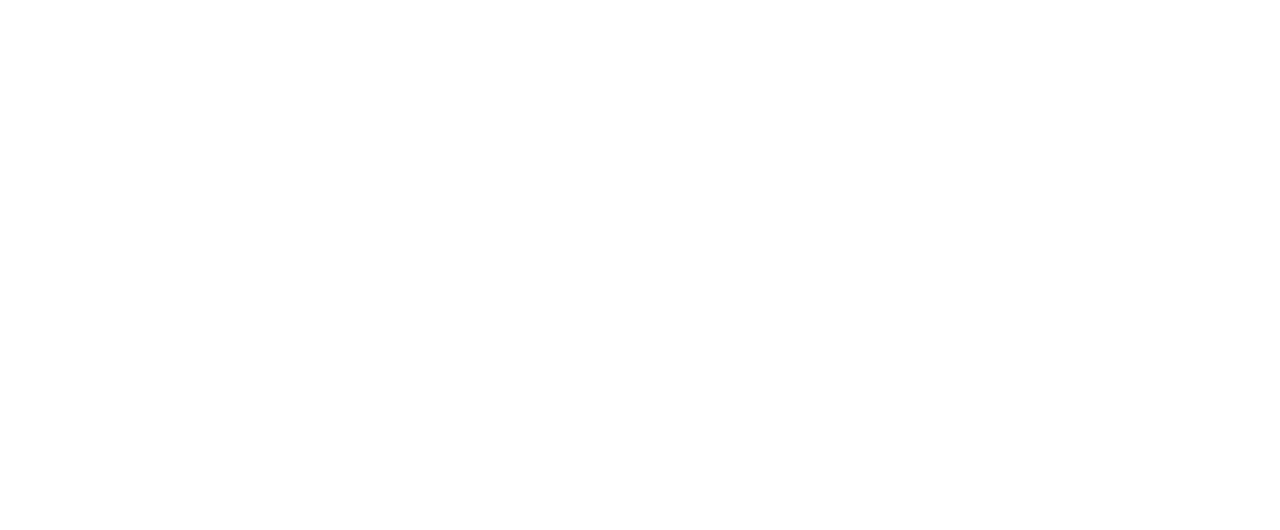
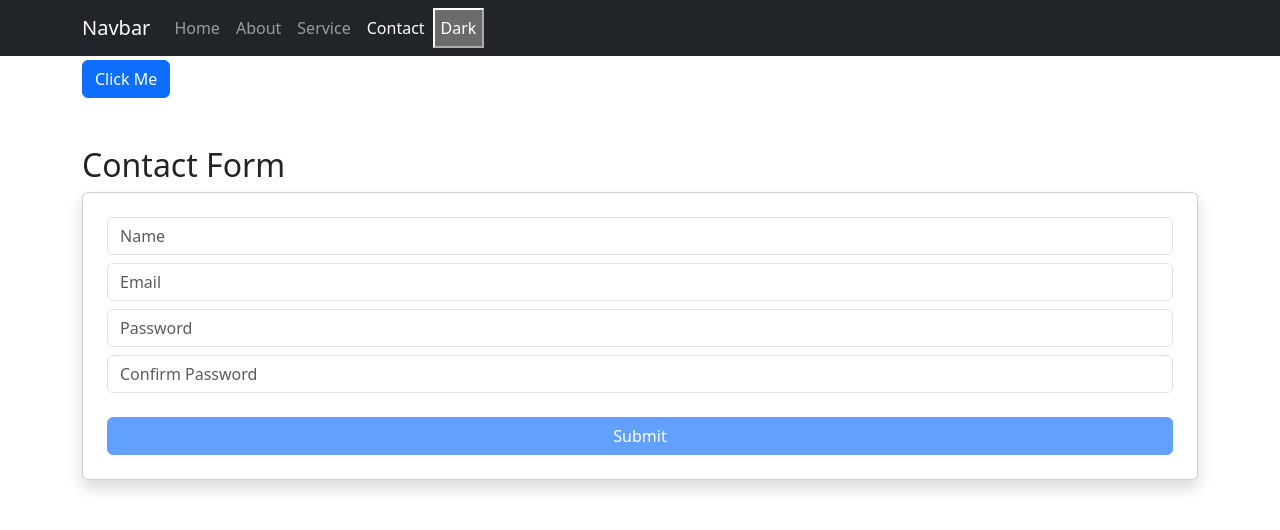
Before and after one commit to akash123a/ReactDashboard, a React (Vite) app: page /contact in a window 1280 px wide. Before the commit this address had no page. Shown: the top 530 px of the page. Built offline with nearby package versions, Linux system fonts and the light colour scheme.

Commit message:
inital step commit

```diff
--- a/src/App.css
+++ b/src/App.css
@@ -0,0 +1,5 @@
+body {
+  transition:
+    background-color 0.3s ease,
+    color 0.3s ease;
+}
--- a/src/App.jsx
+++ b/src/App.jsx
@@ -10,6 +10,8 @@ import Homedashboards  from "./pages/Homedashboards";
 
   import About from "./components/About/about";
  import Services from "./components/Services/Services";
+
+  import Contact from "./components/Contact/Contact";
 
 import AdminLayout from "./admin/AdminLayout";
 import Dashboard from "./admin/Dashboard";
@@ -47,7 +49,7 @@ function App() {
         <Route path="/" element={<><Navbar /><Home /></>} />
         <Route path="/about" element={<><Navbar /><About /></>} />
         <Route path="/service" element={<><Navbar /><Services /></>} />
-
+        <Route path="/contact" element={<><Navbar /><Contact /></>} />
       </Routes>
     </BrowserRouter>
   );
--- /dev/null
+++ b/src/components/Contact/Contact.jsx
@@ -0,0 +1,171 @@
+import React, { useState } from "react";
+
+const Contact = () => {
+  const [form, setForm] = useState({
+    name: "",
+    email: "",
+    password: "",
+    confirmPassword: "",
+  });
+
+  const [errors, setErrors] = useState({});
+  const [loading, setLoading] = useState(false);
+  const [success, setSuccess] = useState("");
+
+  // 🔍 Validation function
+  const validate = (name, value) => {
+    let error = "";
+
+    if (name === "name") {
+      if (!value.trim()) error = "Name is required";
+      else if (value.length < 3)
+        error = "Name must be at least 3 characters";
+    }
+
+    if (name === "email") {
+      const emailRegex = /^[^\s@]+@[^\s@]+\.[^\s@]+$/;
+      if (!value) error = "Email is required";
+      else if (!emailRegex.test(value))
+        error = "Invalid email format";
+    }
+
+    if (name === "password") {
+      if (!value) error = "Password is required";
+      else if (value.length < 6)
+        error = "Password must be at least 6 characters";
+    }
+
+    if (name === "confirmPassword") {
+      if (!value) error = "Confirm your password";
+      else if (value !== form.password)
+        error = "Passwords do not match";
+    }
+
+    return error;
+  };
+
+  // 📝 Handle Input Change
+  const handleChange = (e) => {
+    const { name, value } = e.target;
+
+    setForm({ ...form, [name]: value });
+
+    const error = validate(name, value);
+    setErrors({ ...errors, [name]: error });
+  };
+
+  // ✅ Check if form valid
+  const isFormValid =
+    form.name &&
+    form.email &&
+    form.password &&
+    form.confirmPassword &&
+    Object.values(errors).every((err) => err === "");
+
+  // 📩 Submit Form
+  const handleSubmit = async (e) => {
+    e.preventDefault();
+
+    setLoading(true);
+    setSuccess("");
+
+    try {
+      const response = await fetch("http://localhost:5000/send-email", {
+        method: "POST",
+        headers: {
+          "Content-Type": "application/json",
+        },
+        body: JSON.stringify(form),
+      });
+
+      const data = await response.json();
+
+      if (response.ok) {
+        setSuccess("Email sent successfully 🎉");
+        setForm({
+          name: "",
+          email: "",
+          password: "",
+          confirmPassword: "",
+        });
+      } else {
+        alert(data.error);
+      }
+    } catch (error) {
+      alert("Email sending failed ❌");
+    }
+
+    setLoading(false);
+  };
+
+  return (
+    <div className="container mt-5">
+      <h2>Contact Form</h2>
+
+      <form onSubmit={handleSubmit} className="card p-4 shadow">
+
+        {/* Name */}
+        <input
+          type="text"
+          name="name"
+          placeholder="Name"
+          className="form-control mb-2"
+          value={form.name}
+          onChange={handleChange}
+        />
+        <small className="text-danger">{errors.name}</small>
+
+        {/* Email */}
+        <input
+          type="email"
+          name="email"
+          placeholder="Email"
+          className="form-control mb-2"
+          value={form.email}
+          onChange={handleChange}
+        />
+        <small className="text-danger">{errors.email}</small>
+
+        {/* Password */}
+        <input
+          type="password"
+          name="password"
+          placeholder="Password"
+          className="form-control mb-2"
+          value={form.password}
+          onChange={handleChange}
+        />
+        <small className="text-danger">{errors.password}</small>
+
+        {/* Confirm Password */}
+        <input
+          type="password"
+          name="confirmPassword"
+          placeholder="Confirm Password"
+          className="form-control mb-2"
+          value={form.confirmPassword}
+          onChange={handleChange}
+        />
+        <small className="text-danger">
+          {errors.confirmPassword}
+        </small>
+
+        <button
+          type="submit"
+          className="btn btn-primary mt-3"
+          disabled={!isFormValid || loading}
+        >
+          {loading ? "Sending..." : "Submit"}
+        </button>
+
+        {success && (
+          <div className="alert alert-success mt-3">
+            {success}
+          </div>
+        )}
+      </form>
+    </div>
+  );
+};
+
+export default Contact;
--- a/src/components/Navbar/navbar.jsx
+++ b/src/components/Navbar/navbar.jsx
@@ -1,4 +1,4 @@
-import React from 'react'
+import React , {useState} from 'react'
 import Button from 'react-bootstrap/Button'
 import Container from 'react-bootstrap/Container'
 import Nav from 'react-bootstrap/Nav'
@@ -6,6 +6,15 @@ import Navbar from 'react-bootstrap/Navbar'
 import { NavLink } from 'react-router-dom'
 
 const NavbarComponent = () => {
+    const[darkMode, setDarkMode] = useState(true);
+
+    const toggleTheme = () => {
+        setDarkMode(!darkMode);
+        document.body.className = darkMode ? "bg-light text-dark" : "bg-dark text-light";
+    }
+
+
+
   return (
     <>
       <Navbar bg="dark" data-bs-theme="dark">
@@ -15,6 +24,9 @@ const NavbarComponent = () => {
             <Nav.Link as={NavLink} to="/">Home</Nav.Link>
             <Nav.Link as={NavLink} to="/about">About</Nav.Link>
             <Nav.Link as={NavLink} to="/service">Service</Nav.Link>
+            <Nav.Link as={NavLink} to="/contact">Contact</Nav.Link>
+          <button>Dark</button>
+
           </Nav>
         </Container>
       </Navbar>
--- a/src/index.css
+++ b/src/index.css
@@ -0,0 +1,5 @@
+body {
+  transition:
+    background-color 0.3s ease,
+    color 0.3s ease;
+}
```
Also changed, not shown: src/components/Contact/Contact.css (added).
